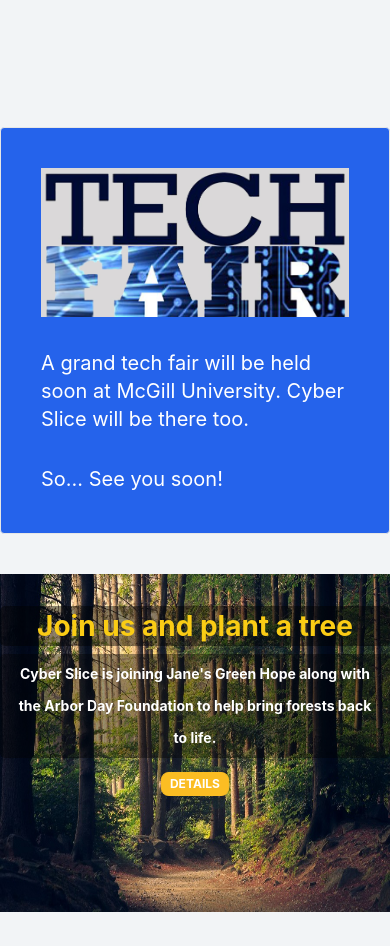
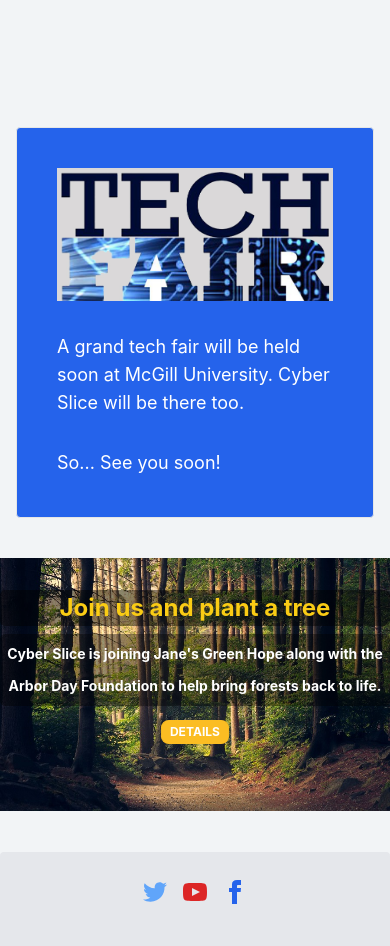
Before and after one commit to nahidahmed02/cyber-slice, a React (Create React App) app: page / in a window 390 px wide. Shown: the part 1340-2286 px from the top of the page. Built offline with nearby package versions, Linux system fonts and the light colour scheme; no server answers.

Commit message:
resolved height issue of campaign section for tablet devices

```diff
--- a/src/Pages/Home/Style/Campaign.css
+++ b/src/Pages/Home/Style/Campaign.css
@@ -43,16 +43,16 @@
 @media only screen and (max-width: 688px) {
     .campaign {
         background-size: 100% 100%;
-        height: 40vh;
+        height: 30vh;
     }
 
     .campaign-title {
         padding: 6px 12px;
-        font-size: 28px;
+        font-size: 24px;
     }
 
     .campaign-text {
-        padding: 4px 12px;
+        padding: 4px 4px;
         font-size: 14px;
     }
 }
@@ -60,10 +60,10 @@
 
 /* Tablet Devices */
 
-@media screen and (max-width: 992px) and (min-width: 668px) {
+@media only screen and (min-width: 668px) and (max-width: 992px) {
     .campaign {
         background-size: 100% 100%;
-        height: 45vh;
+        height: 25vh;
     }
 
     .campaign-title {
--- a/src/Pages/Home/TechFair.js
+++ b/src/Pages/Home/TechFair.js
@@ -5,14 +5,14 @@
 const TechFair = () => {
     return (
         <div
-            data-aos="flip-up"
-            data-aos-easing="linear"
-            data-aos-duration="1500"
-            className='lg:mx-20 my-10 p-6 flex items-center card-bordered bg-blue-600 rounded tech-div'>
+            // data-aos="flip-up"
+            // data-aos-easing="linear"
+            // data-aos-duration="1500"
+            className='mx-4 lg:mx-20 my-10 p-6 flex items-center card-bordered bg-blue-600 rounded tech-div'>
 
             <div className='tech-title'>
-                <p className='text-xl p-4 text-white'>A grand tech fair will be held soon at McGill University. Cyber Slice will be there too.</p>
-                <p className='text-xl p-4 text-white'>So... See you soon!</p>
+                <p className='text-lg lg:text-xl p-4 text-white'>A grand tech fair will be held soon at McGill University. Cyber Slice will be there too.</p>
+                <p className='text-lg lg:text-xl p-4 text-white'>So... See you soon!</p>
             </div>
 
             <div className='tech-img'>
```
